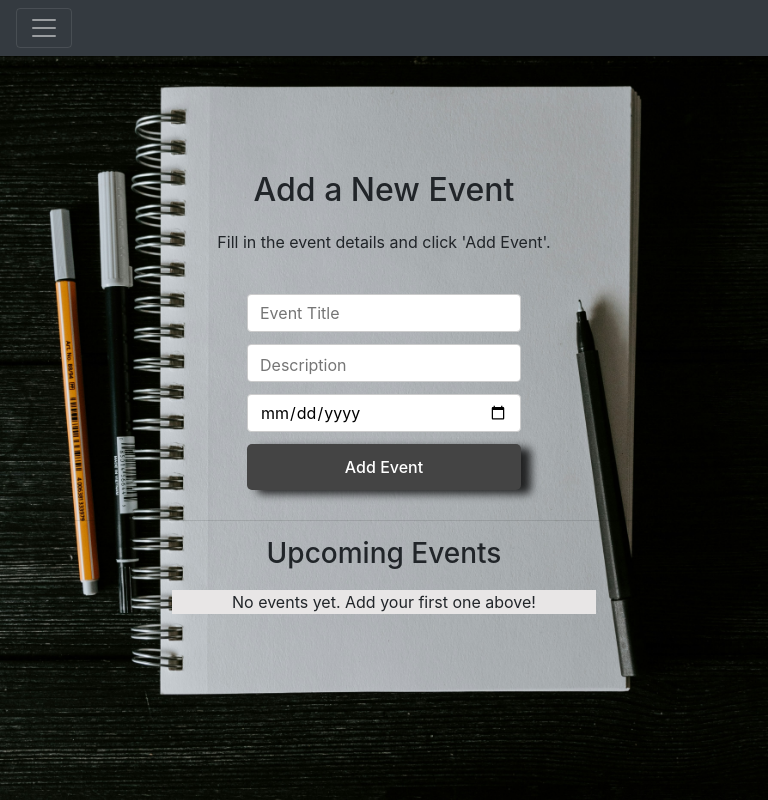
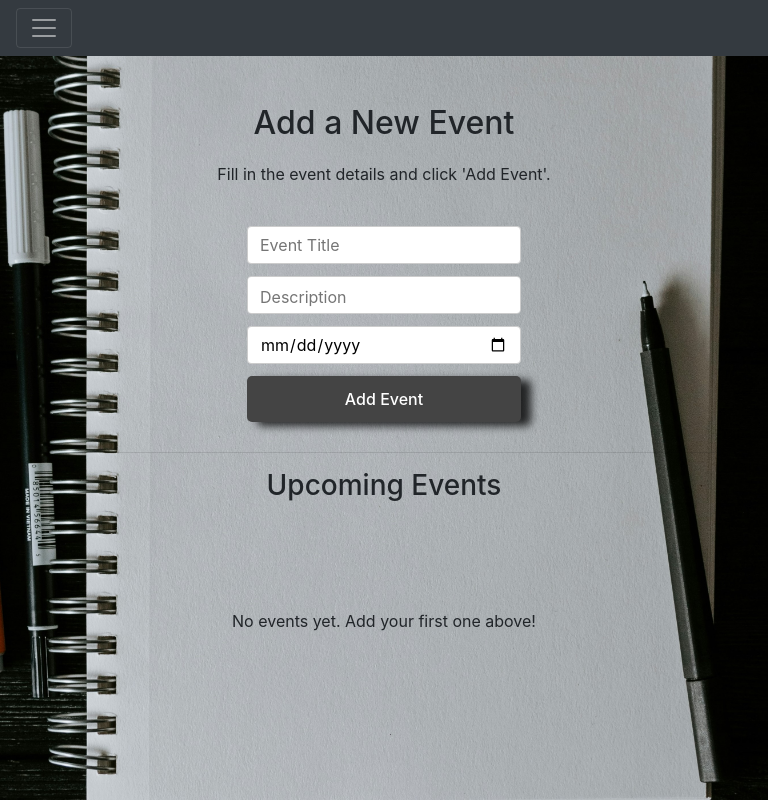
Before and after one commit to Bre0409/python-flask-assignment, a Flask app: page /events in a window 768 px wide. Run offline with Flask 3, Linux system fonts and the light colour scheme; some libraries are stand-ins or nearby versions.

Commit message:
updated css

```diff
--- a/website/static/css/events.css
+++ b/website/static/css/events.css
@@ -62,9 +62,8 @@
 
 /* Upcoming Events list */
 .events-container {
-    max-width: 60%;
+    max-width: 70%;
     margin: 0 auto;
-    background-color: rgb(232, 230, 230);
 ;
 }
 
@@ -145,9 +144,14 @@
     opacity: 0.85;
 }
 
-@media(min-width: 768px){
-    .container{
+    @media(max-width: 768px){
+body {
+    background-image: url("/static/images/mydiary4ex.jpg");
+    background-size: cover;
+    background-repeat: repeat;
+}
+.events-container{
         margin-top: 15%;
+        width: 100%;
     }
-
 }
```
